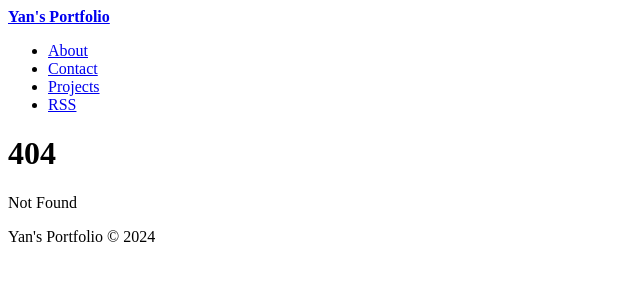
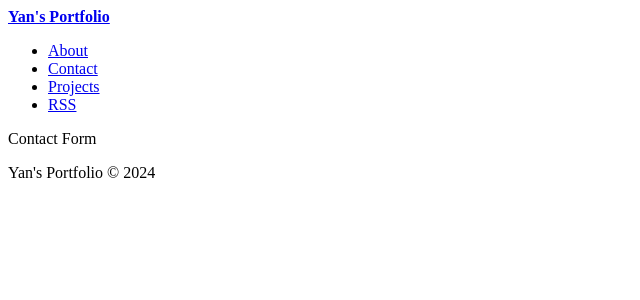
Before and after one commit to yanoak/portfolio, a SvelteKit app: page /contact in a window 1280 px wide. Before the commit this address had no page. Shown: the top 300 px of the page, without its empty margins (0-640 px from the left). Built offline with nearby package versions, Linux system fonts and the light colour scheme.

Commit message:
create contact page

```diff
--- /dev/null
+++ b/src/routes/contact/+page.svelte
@@ -0,0 +1 @@
+<p>Contact Form</p>
```
